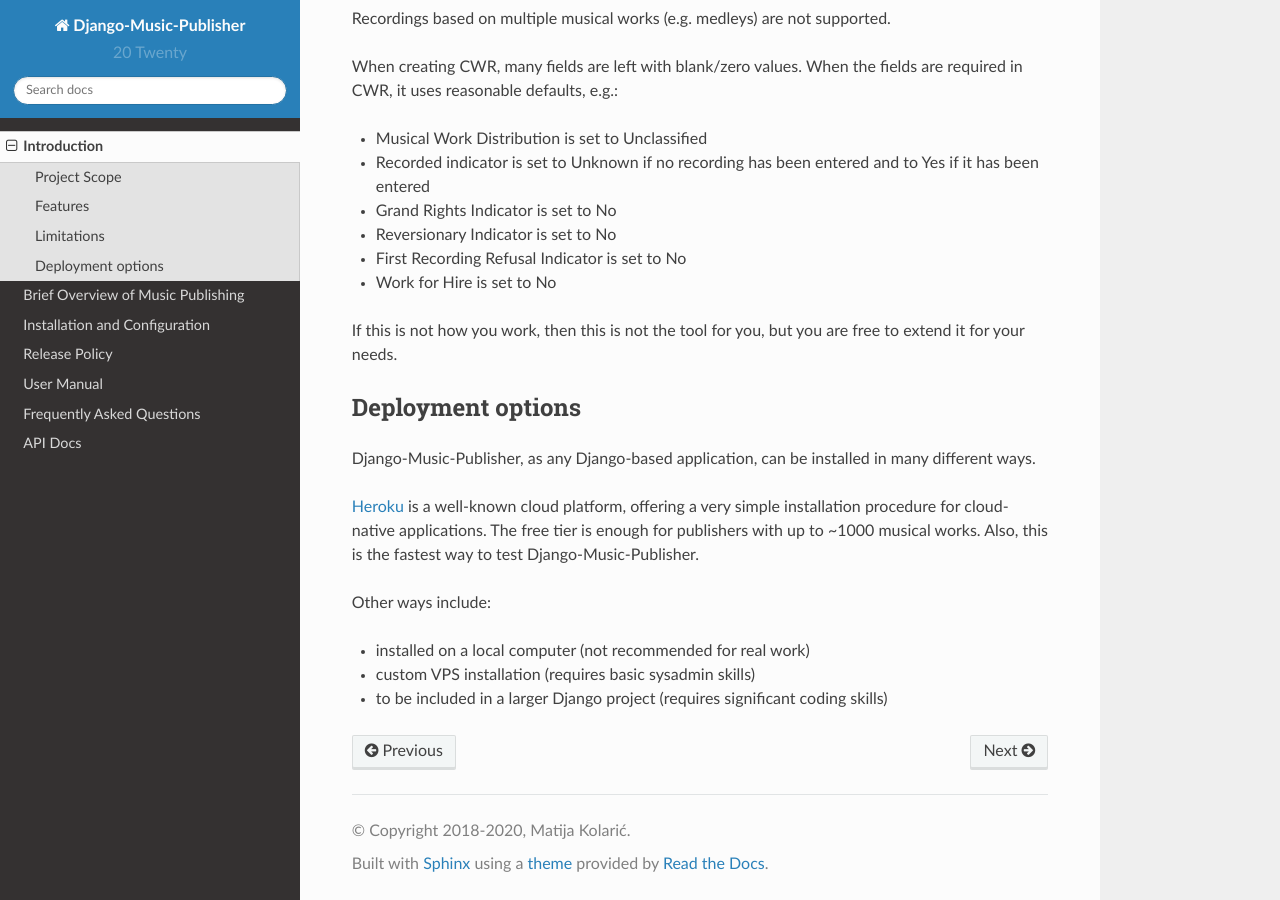
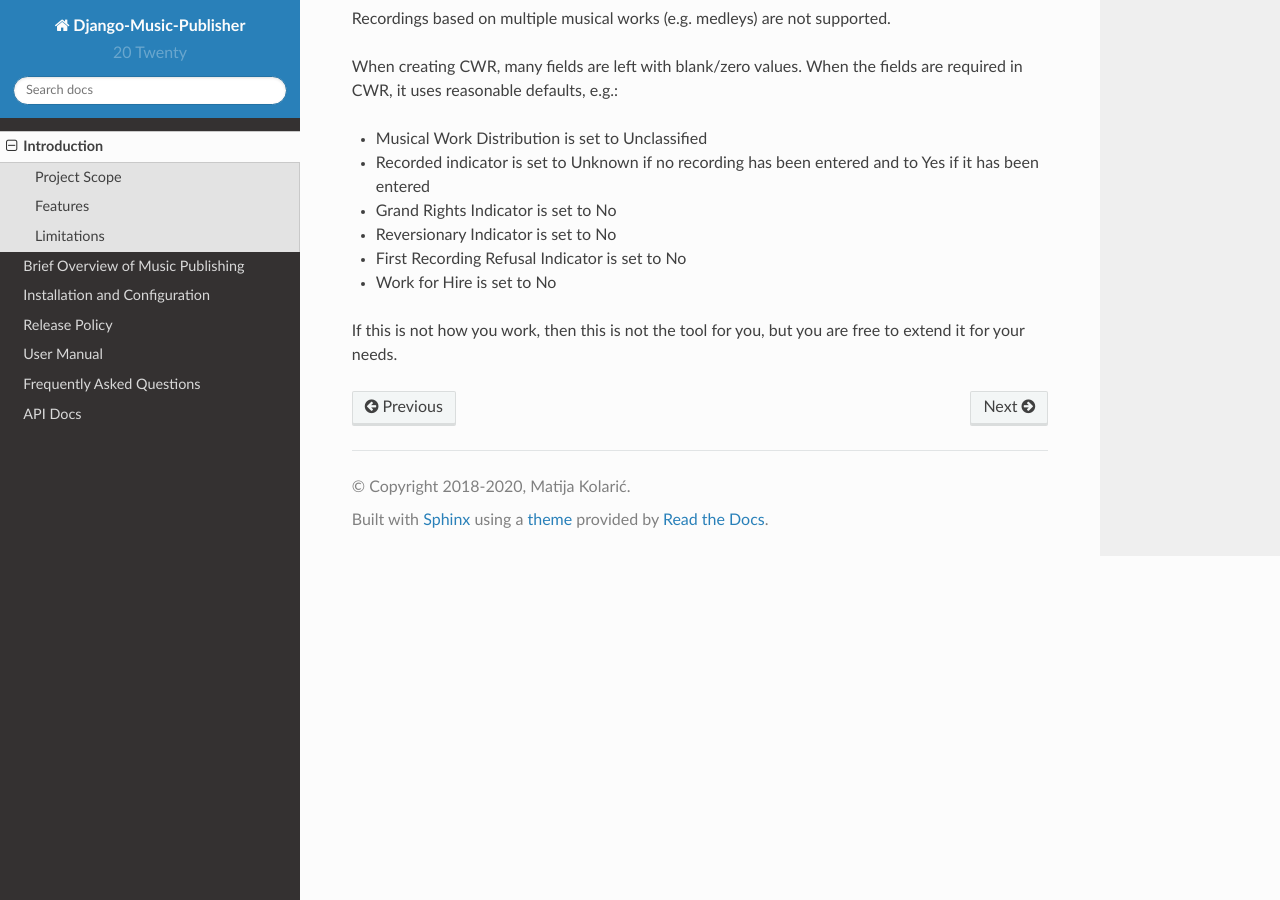
Before and after one commit to matijakolaric-com/django-music-publisher, a Sphinx documentation site: the page built from docs/introduction.rst, in a window 1280 px wide and 900 px high, scrolled down 1137 px. Built offline with Sphinx 7.4.7 and the Read the Docs theme 2.0.0, drawn with Linux system fonts in a browser that asks for light colours.

Commit message:
documentation updates

```diff
--- a/docs/introduction.rst
+++ b/docs/introduction.rst
@@ -45,21 +45,3 @@
 * Work for Hire is set to No
 
 If this is not how you work, then this is not the tool for you, but you are free to extend it for your needs.
-
-
-Deployment options
-++++++++++++++++++++++++++++++++++++++++++++++++++++++++++++++++++++++++++++++++
-
-Django-Music-Publisher, as any Django-based application, can be installed in
-many different ways.
-
-`Heroku <heroku.com>`_ is a well-known cloud platform, offering a very simple
-installation procedure for cloud-native applications. The free tier is enough
-for publishers with up to ~1000 musical works. Also, this is the fastest way
-to test Django-Music-Publisher.
-
-Other ways include:
-
-* installed on a local computer (not recommended for real work)
-* custom VPS installation (requires basic sysadmin skills)
-* to be included in a larger Django project (requires significant coding skills)
```
